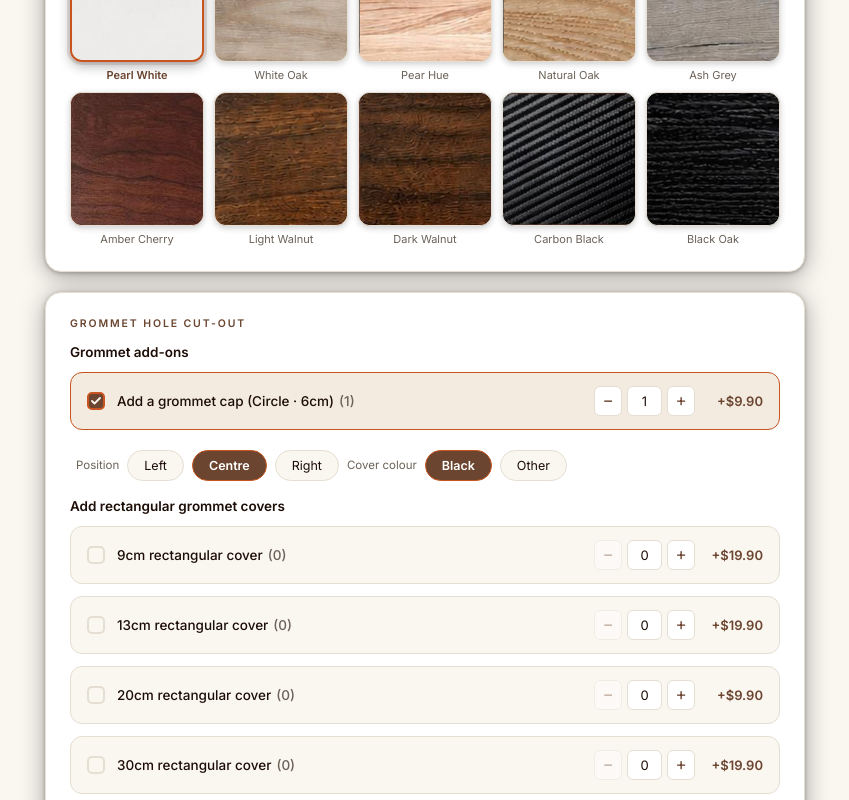
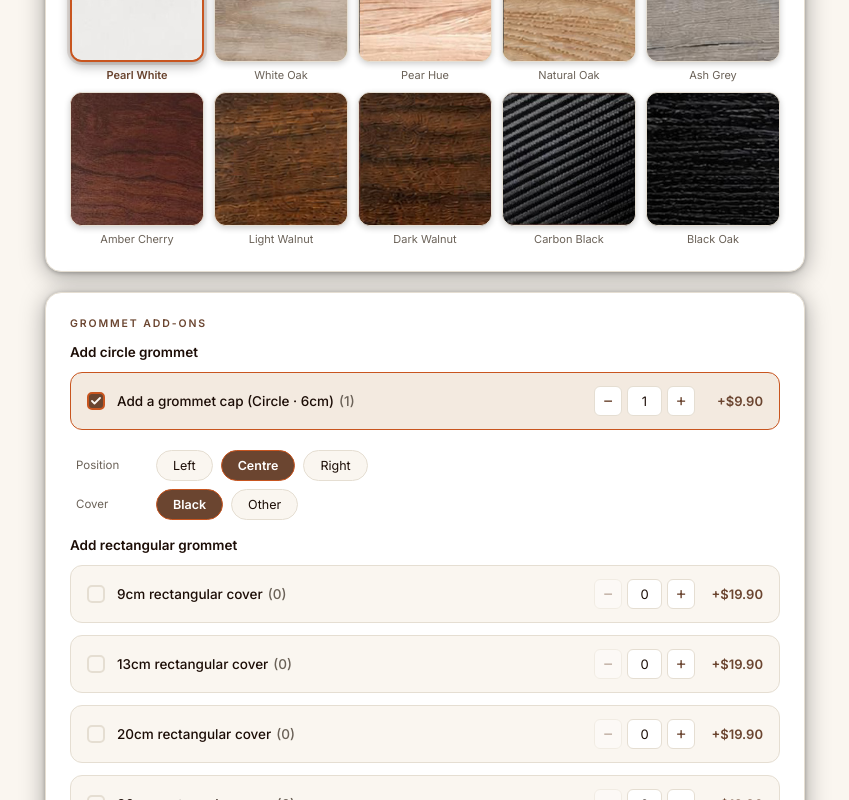
Before and after one commit to BuildYourDesksSG/byd-customprice-estimator-test, a React (Vite) app: page / in a window 1280 px wide. Both pictures are taken after a click on the checkbox "Add a grommet cap (Circle · 6cm)". Shown: the part 1532-2332 px from the top of the page, without its empty margins (215-1064 px from the left). Built offline with nearby package versions, Linux system fonts and the light colour scheme; a web font is replaced by a local one.

Commit message:
Update Yang latest 4 requests

```diff
--- a/src/components/calculators/LShapeMaterialPanel.jsx
+++ b/src/components/calculators/LShapeMaterialPanel.jsx
@@ -197,13 +197,17 @@ export default function LShapeMaterialPanel({ materialKey }) {
             max={LSHAPE_WIDTH_MAX}
           />
         </div>
-        {l2 > 120 && (
+        {materialKey !== 'solid' && l2 > 120 && (
           <InfoNotice>
             <div role='alert' style={{ color: '#C62828', fontWeight: 700 }}>
               Limited color selections ONLY. Speak to our team.
-              {materialKey === 'solid' && l2 > 140 && (
-                <div style={{ marginTop: 6 }}>L2 exceeding 140 cm will consist of jointed wood.</div>
-              )}
+            </div>
+          </InfoNotice>
+        )}
+        {materialKey === 'solid' && l2 > 140 && (
+          <InfoNotice>
+            <div role='alert' style={{ color: '#C62828', fontWeight: 700 }}>
+              L2 exceeding 140 cm will consist of jointed wood.
             </div>
           </InfoNotice>
         )}
@@ -307,7 +311,7 @@ export default function LShapeMaterialPanel({ materialKey }) {
 
       {/* Grommet Hole Cut-out */}
       <Card>
-        <SectionLabel>Grommet Hole Cut-out</SectionLabel>
+        <SectionLabel>Grommet Add-ons</SectionLabel>
         <MultiGrommetPicker grommets={grommets} setGrommets={setGrommets} />
       </Card>
 
--- a/src/components/calculators/RectMaterialPanel.jsx
+++ b/src/components/calculators/RectMaterialPanel.jsx
@@ -457,7 +457,7 @@ export default function RectMaterialPanel({ materialKey = 'mdf', length: supplie
           </Card>
 
           <Card>
-            <SectionLabel>Grommet Hole Cut-out</SectionLabel>
+            <SectionLabel>Grommet Add-ons</SectionLabel>
             <MultiGrommetPicker grommets={grommets} setGrommets={setGrommets} />
           </Card>
 
--- a/src/components/ui/MultiGrommetPicker.jsx
+++ b/src/components/ui/MultiGrommetPicker.jsx
@@ -5,9 +5,8 @@ import { quantity } from '../../utils/quantity'
 import CheckOption from './CheckOption'
 import PillSelect from './PillSelect'
 
-// Compact add-on list follows Yang's sketch: one round cap plus four selectable
-// rectangular cover sizes. The free hole-only controls remain available below.
-// Both desk calculators share this component and its original pricing model.
+// Compact add-on list follows Yang's sketch. Keep the free hole-only controls
+// below, but place Position and Cover on separate rows for cleaner layout.
 export default function MultiGrommetPicker({ grommets, setGrommets }) {
   const [showHoleOnly, setShowHoleOnly] = useState(false)
   const update = (key, changes) => setGrommets(prev => ({
@@ -33,22 +32,29 @@ export default function MultiGrommetPicker({ grommets, setGrommets }) {
     } }
   })
 
+  const controlRowStyle = { display: 'flex', alignItems: 'center', flexWrap: 'wrap', gap: 8 }
+  const controlLabelStyle = { fontSize: 11.5, color: T.textMute, minWidth: 72 }
+
   const configuration = key => quantity(grommets[key].quantity) > 0 && (
-    <div style={{ display: 'flex', alignItems: 'center', flexWrap: 'wrap', gap: 8, padding: '8px 6px 0' }}>
-      <span style={{ fontSize: 11.5, color: T.textMute }}>Position</span>
-      <PillSelect options={['Left', 'Centre', 'Right']} value={grommets[key].position}
-        onChange={position => update(key, { position })} />
-      {quantity(grommets[key].capQuantity) > 0 && <>
-        <span style={{ fontSize: 11.5, color: T.textMute }}>Cover colour</span>
-        <PillSelect options={['Black', 'Other']} value={grommets[key].colour}
-          onChange={colour => update(key, { colour })} />
-      </>}
+    <div style={{ display: 'grid', gap: 8, padding: '8px 6px 0' }}>
+      <div style={controlRowStyle}>
+        <span style={controlLabelStyle}>Position</span>
+        <PillSelect options={['Left', 'Centre', 'Right']} value={grommets[key].position}
+          onChange={position => update(key, { position })} />
+      </div>
+      {quantity(grommets[key].capQuantity) > 0 && (
+        <div style={controlRowStyle}>
+          <span style={controlLabelStyle}>Cover</span>
+          <PillSelect options={['Black', 'Other']} value={grommets[key].colour}
+            onChange={colour => update(key, { colour })} />
+        </div>
+      )}
     </div>
   )
 
   return (
     <div style={{ display: 'grid', gap: 12 }}>
-      <div style={headingStyle}>Grommet add-ons</div>
+      <div style={headingStyle}>Add circle grommet</div>
       <CheckOption
         label='Add a grommet cap (Circle · 6cm)'
         price={grommetAddonPrice('Circle', '6cm', grommets.Circle.colour)}
@@ -59,7 +65,7 @@ export default function MultiGrommetPicker({ grommets, setGrommets }) {
       />
       {quantity(grommets.Circle.capQuantity) > 0 && configuration('Circle')}
 
-      <div style={{ ...headingStyle, marginTop: 5 }}>Add rectangular grommet covers</div>
+      <div style={{ ...headingStyle, marginTop: 5 }}>Add rectangular grommet</div>
       {GROMMET_RECT_SIZES.map(size => {
         const g = grommets[size]
         return (
--- a/src/constants/rectDesk.js
+++ b/src/constants/rectDesk.js
@@ -114,12 +114,12 @@ export const WOOD_EDGE_STYLES = [
   { id: 'style-06', label: 'Style 06', image: 'images/edges/style-06.png' },
 ]
 
-// Grommet — Rectangular (#10: flat $19.90, except 20cm black at $9.90)
+// Grommet — Rectangular (#10: flat $19.90 for all sizes)
 export const GROMMET_RECT_SIZES = ['9cm', '13cm', '20cm', '30cm']
 export const GROMMET_RECT_POSITIONS = ['Left', 'Centre', 'Right']
 export const GROMMET_RECT_COLOURS = ['Black', 'Other']
 export const GROMMET_RECT_BASE_PRICE = 19.9
-export const GROMMET_RECT_20CM_PRICE = 9.9
+export const GROMMET_RECT_20CM_PRICE = 19.9
 
 export function grommetRectPrice(size, colour) {
   return size === '20cm' && colour === 'Black' ? GROMMET_RECT_20CM_PRICE : GROMMET_RECT_BASE_PRICE
```
